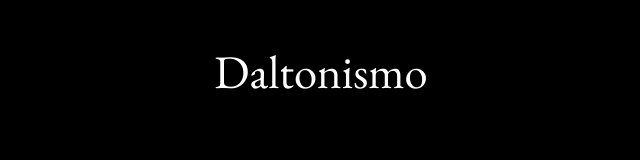
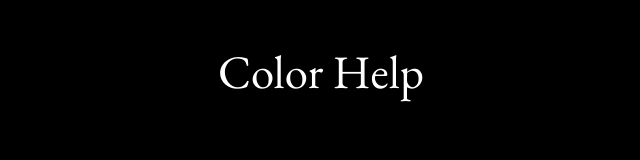
Before and after one commit to RodrigoFurukawa/RodrigoFurukawa.github.io, a plain HTML site: page index.html in a window 1280 px wide. Shown: the top 160 px of the page, without its empty margins (319-959 px from the left). Drawn offline with nearby package versions, Linux system fonts and the light colour scheme.

Commit message:
Update index.html

```diff
--- a/index.html
+++ b/index.html
@@ -13,7 +13,7 @@
 
     <body>
         <div class="header">
-            <h1>Daltonismo</h1>
+            <h1>Color Help</h1>
         </div>
 
         <div class="navbar">
```
